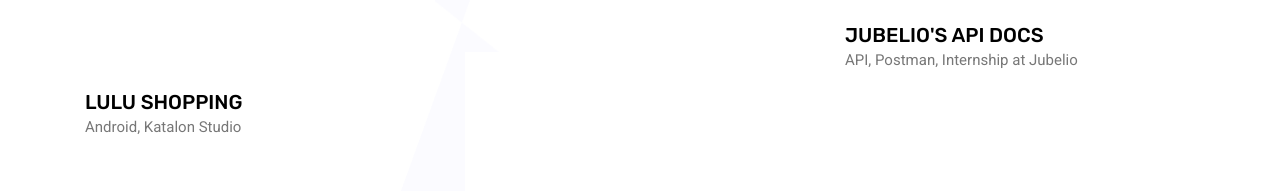
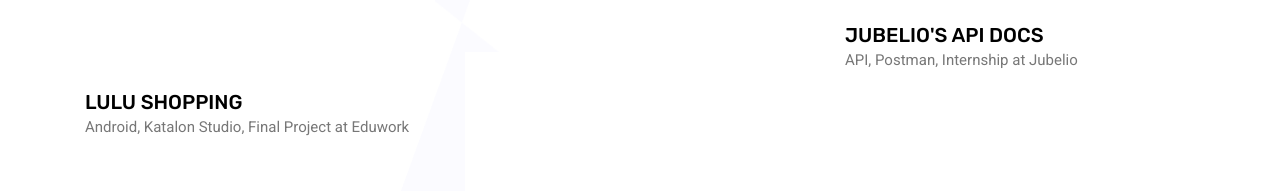
Before and after one commit to Iqbalfachrian/portofolio, a plain HTML site: page index.html in a window 1280 px wide. Shown: the part 2676-2867 px from the top of the page. Drawn offline with Linux system fonts and the light colour scheme; some packages are replaced by stand-ins of ours.

Commit message:
minor update

```diff
--- a/index.html
+++ b/index.html
@@ -212,7 +212,7 @@
 							</div>
 							<div class="short_info">
 								<h4><a href="">LuLu Shopping</a></h4>
-								<p>Android, Katalon Studio</p>
+								<p>Android, Katalon Studio, Final Project at Eduwork</p>
 							</div>
 						</div>
 					</div>
```
